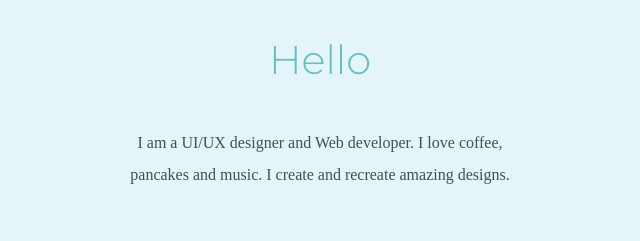
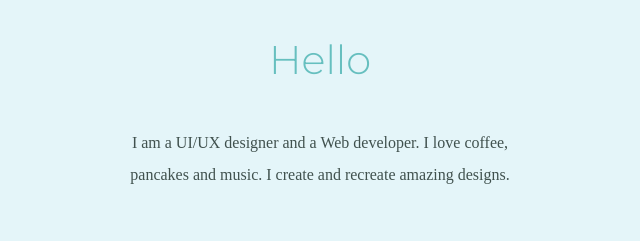
Before and after one commit to OjaboWinner/cv, a plain HTML site: page index.html in a window 1280 px wide. Shown: the part 1031-1272 px from the top of the page, 320-960 px from the left. Drawn offline with Linux system fonts and the light colour scheme.

Commit message:
Update index.html

```diff
--- a/index.html
+++ b/index.html
@@ -21,7 +21,7 @@
       <div class="profile">
         <img class="ojabos-pic" src="1678705544268-modified.png" alt="photo of winner">
         <h2>Hello</h2>
-        <p class="intro">I am a UI/UX designer and Web developer. I love coffee, pancakes and music. I create and recreate amazing designs.</p>
+        <p class="intro">I am a UI/UX designer and a Web developer. I love coffee, pancakes and music. I create and recreate amazing designs.</p>
       </div>
       <hr>
       <div class="skills">
```
